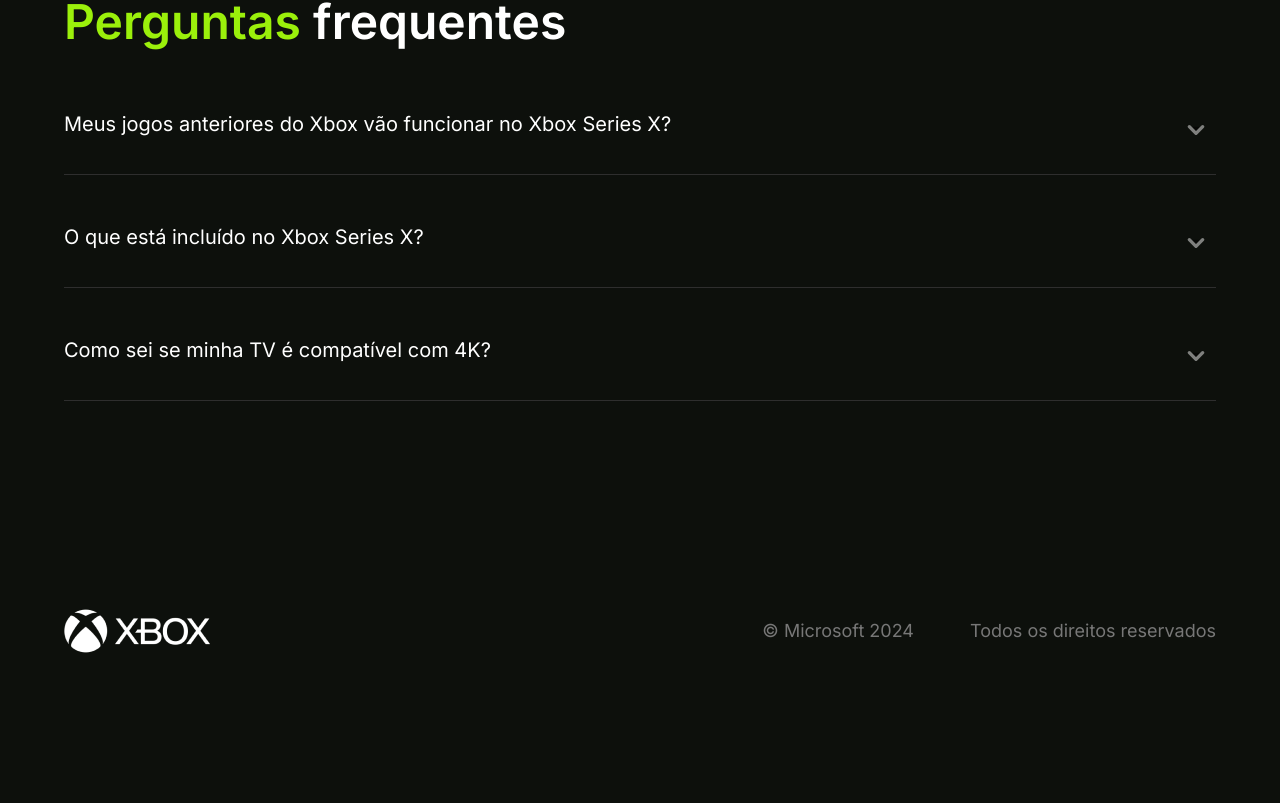
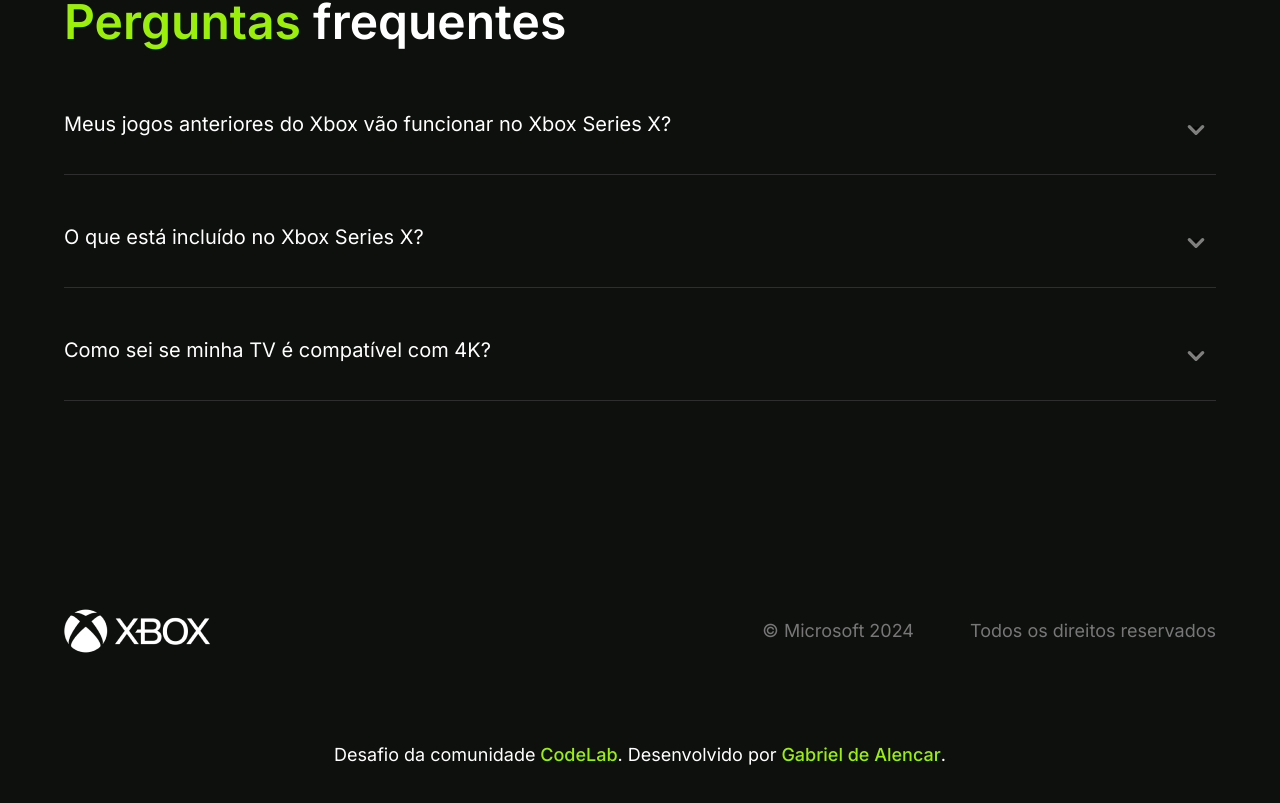
Before and after one commit to gabrielalencs/Desafios-CodeLab, a React (Vite) app in the folder desafio_09/: page / in a window 1280 px wide. Shown: the part 1828-2631 px from the top of the page. Before the commit the page ends 2545 px from the top, so only its background shows below. Built offline with nearby package versions, Linux system fonts and the light colour scheme.

Commit message:
desafio 09 - finaliza "Footer" da página

```diff
--- a/desafio_09/src/components/Footer/index.jsx
+++ b/desafio_09/src/components/Footer/index.jsx
@@ -2,14 +2,32 @@ import XboxLogo from '../../assets/images/logo-xbox.png';
 
 const Footer = () => {
     return (
-        <footer className='mt-32 px-8 flex justify-between items-center gap-10 py-16'>
-            <div>
-                <img src={XboxLogo} alt="Xbox Logo" />
+        <footer className='mt-32 flex flex-col px-8 gap-10 py-16'>
+            <div className='flex justify-between items-center'>
+                <div>
+                    <img src={XboxLogo} alt="Xbox Logo" />
+                </div>
+
+                <div className='text-[#777777] text-right flex flex-col md:text-lg lg:flex-row lg:gap-14'>
+                    <span>© Microsoft 2024</span>
+                    <span>Todos os direitos reservados</span>
+                </div>
             </div>
 
-            <div className='text-[#777777] text-right flex flex-col md:text-lg lg:flex-row lg:gap-14'>
-                <span>© Microsoft 2024</span>
-                <span>Todos os direitos reservados</span>
+            <div className='mt-12 text-center'>
+                <p className="text-white md:text-lg">
+                    Desafio da comunidade
+                    <a href="https://github.com/iuricode/desafios-frontend"
+                        target='_blank'
+                        rel="noopener noreferrer"
+                        className="text-green-primary font-medium"> CodeLab</a>.
+                    <br className="md:hidden" /> Desenvolvido por
+                    <a
+                        href="https://github.com/gabrielalencs"
+                        target='_blank'
+                        rel="noopener noreferrer"
+                        className="text-green-primary font-medium"> Gabriel de Alencar</a>.
+                </p>
             </div>
         </footer>
     )
```
